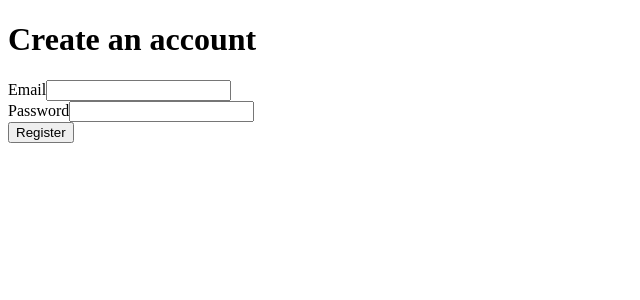
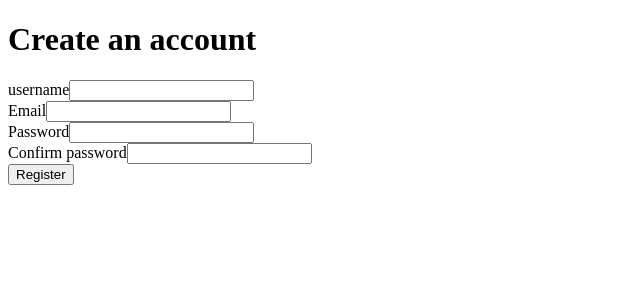
Before and after one commit to Appyouz/ecommerce_frontend, a Next.js app: page /register in a window 1280 px wide. Shown: the top 300 px of the page, without its empty margins (0-640 px from the left). Built offline with nearby package versions, Linux system fonts and the light colour scheme.

Commit message:
Refactor: moved components/ to ui/ under app/

```diff
--- a/src/app/page.tsx
+++ b/src/app/page.tsx
@@ -1,6 +1,5 @@
 export default function page() {
   return <div>
-
     <h1> Hello  world</h1>
   </div>
 }
--- a/src/app/register/page.tsx
+++ b/src/app/register/page.tsx
@@ -1,5 +1,6 @@
-import RegisterForm from '@/components/RegisterForm';
+import RegisterForm from '@/app/ui/register-form';
 
+// Register route
 export default function RegisterPage() {
   return (
     <div><h1>Create an account</h1>
--- /dev/null
+++ b/src/app/ui/register-form.tsx
@@ -0,0 +1,25 @@
+// Component: Register
+export default function RegisterForm() {
+  return (
+    <form>
+      <div>
+        <label htmlFor="username">username</label>
+        <input type="username" id="username" />
+      </div>
+
+      <div>
+        <label htmlFor="email">Email</label>
+        <input type="email" id="email" />
+      </div>
+      <div>
+        <label htmlFor="password1">Password</label>
+        <input type="password1" id="password1" />
+      </div>
+      <div>
+        <label htmlFor="password2">Confirm password</label>
+        <input type="password2" id="password2" />
+      </div>
+      <button type="submit">Register</button>
+    </form>
+  );
+}
--- a/src/components/RegisterForm.tsx
+++ /dev/null
@@ -1,15 +0,0 @@
-export default function RegisterForm() {
-  return (
-    <form>
-      <div>
-        <label htmlFor="email">Email</label>
-        <input type="email" id="email" />
-      </div>
-      <div>
-        <label htmlFor="password">Password</label>
-        <input type="password" id="password" />
-      </div>
-      <button type="submit">Register</button>
-    </form>
-  );
-}
```
